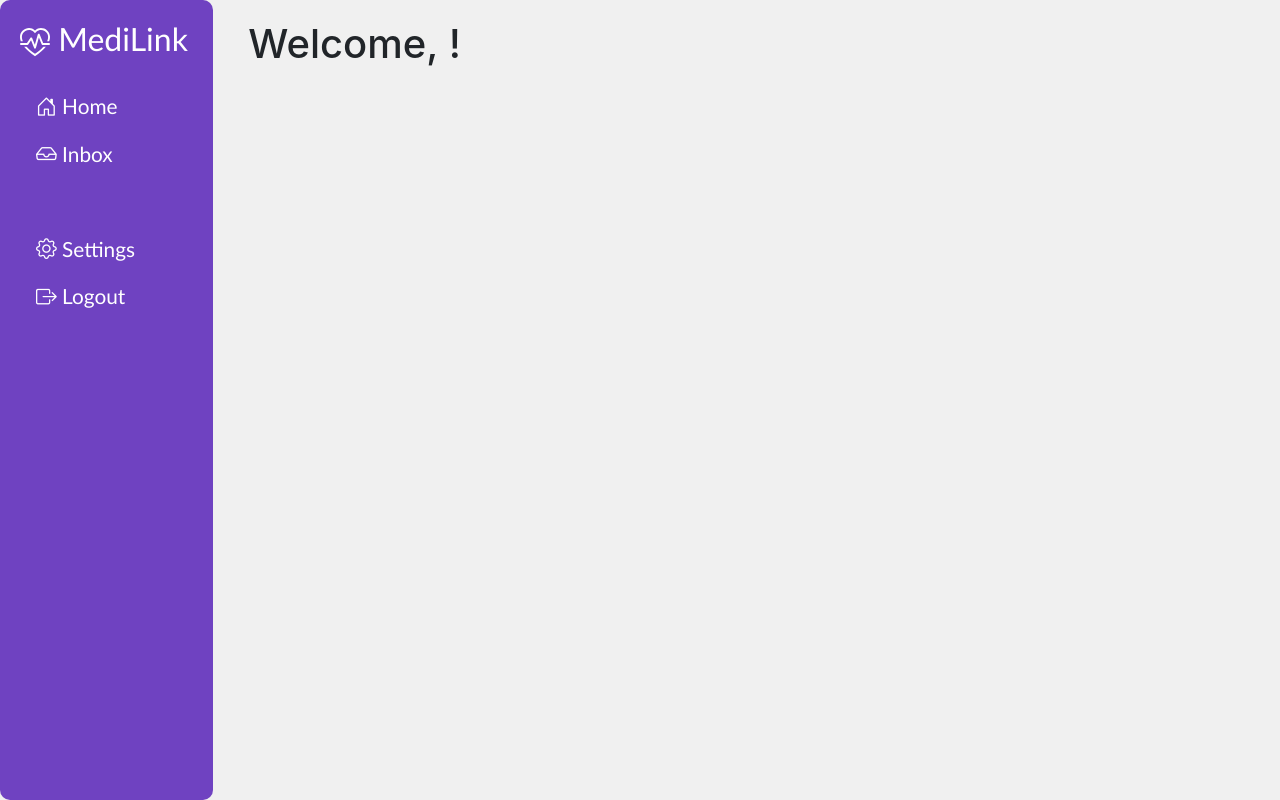
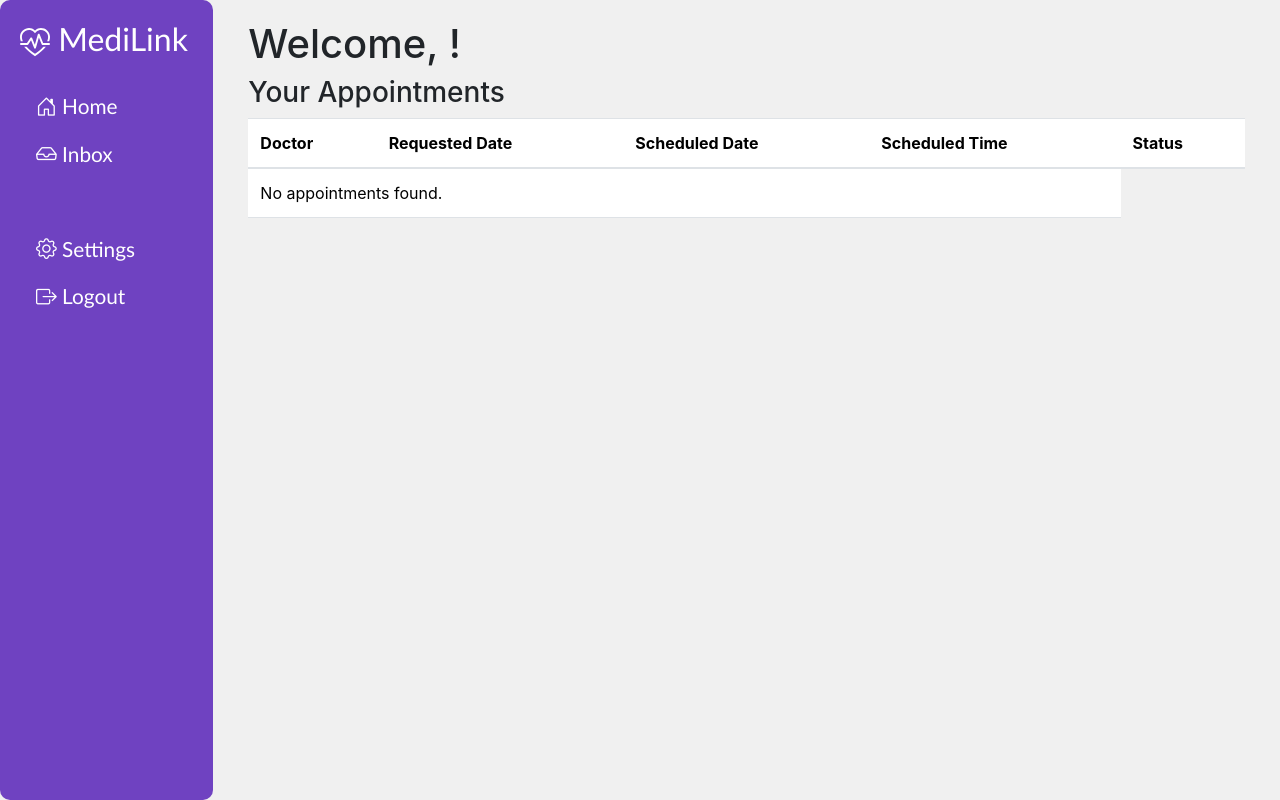
Before and after one commit to 01Laurent/MediLink, a Django app: page /patients/dashboard in a window 1280 px wide. Shown: the part 68-868 px from the top of the page. Run offline with Django 5.2, Linux system fonts and the light colour scheme; a user stored in the database is signed in; data comes from the database, SQL or seed files in the repository; both versions use the stored data as it was after the commit; some libraries are stand-ins or nearby versions.

Commit message:
done with the patients dash

```diff
--- a/bout/medilink/templates/patdash.html
+++ b/bout/medilink/templates/patdash.html
@@ -2,5 +2,32 @@
 {% block content %}
 <h1>Welcome, {{ user.first_name }}!</h1>
 
+<h3>Your Appointments</h3>
+<table class="table">
+    <thead>
+        <tr>
+            <th>Doctor</th>
+            <th>Requested Date</th>
+            <th>Scheduled Date</th>
+            <th>Scheduled Time</th>
+            <th>Status</th>
+        </tr>
+    </thead>
+    <tbody>
+        {% for appointment in dashboard.appointments %}
+        <tr>
+            <td>Dr. {{ appointment.doctor.user.get_full_name }}</td>
+            <td>{{ appointment.created_at|date:"F d, Y" }}</td>
+            <td>{{ appointment.appointment_date|default:"Not set" }}</td> <!-- Show 'Not set' if no date is set -->
+            <td>{{ appointment.appointment_time|default:"Not set" }}</td> <!-- Show 'Not set' if no time is set -->
+            <td>{{ appointment.get_status_display }}</td> <!-- Human-readable status -->
+        </tr>
+        {% empty %}
+        <tr>
+            <td colspan="4">No appointments found.</td>
+        </tr>
+        {% endfor %}
+    </tbody>
+</table>
 
 {% endblock %}
--- a/bout/medilink/views.py
+++ b/bout/medilink/views.py
@@ -42,9 +42,10 @@
         user = self.request.user
         if hasattr(user, 'patientsprofile'):
             profile = user.patientsprofile
-            context['dashboard'] = {
 
-            }
+            appointments = Appointment.objects.filter(patient=profile).order_by('-created_at')
+
+            context['dashboard'] = {'appointments': appointments}
         return context
 
 @login_required
@@ -55,7 +56,8 @@
         appointment = Appointment.objects.create(
             patient=PatientsProfile.objects.get(user=request.user),
             doctor=doctor,
-            status='pending'
+            status='pending',
+            # created_at = timezone.now()
         )
         return redirect('appointment_confirmation')
         # form = AppointmentRequestForm(request.POST)
```
Also changed, not shown: bout/db.sqlite3.
